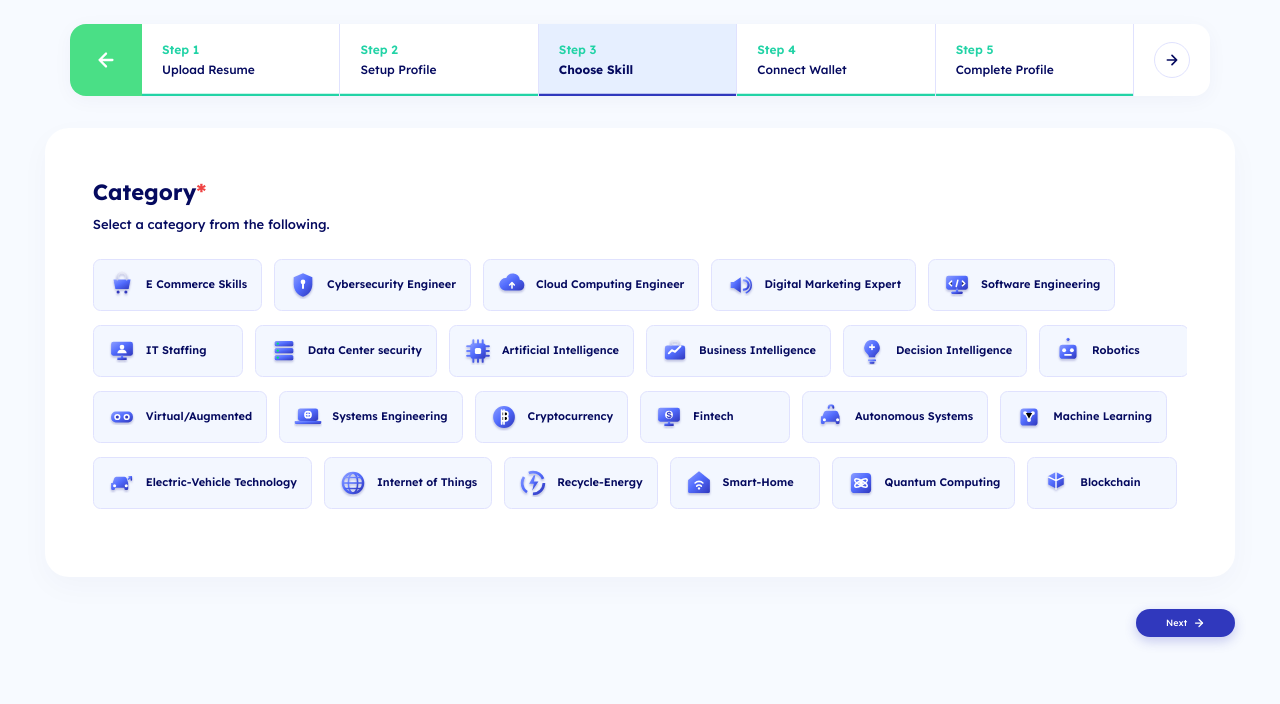
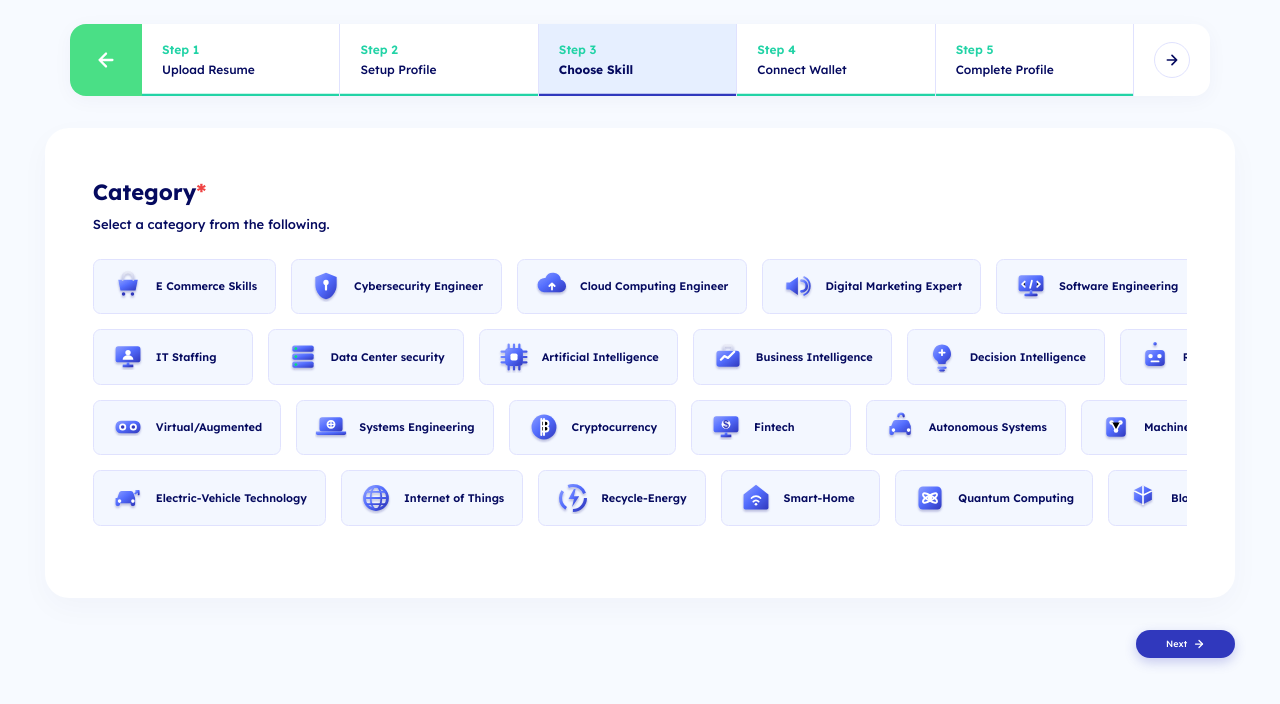
Before and after one commit to Mominkhalid045-debug/greelance-login, a React (Vite) app: page /skills in a window 1280 px wide. Shown: the top 704 px of the page. Built offline with nearby package versions, Linux system fonts and the light colour scheme.

Commit message:
Update card specs to exact Figma dimensions: height 55.5px, minWidth 159.75px, gap 15px

```diff
--- a/src/pages/SkillsSelection.jsx
+++ b/src/pages/SkillsSelection.jsx
@@ -151,7 +151,7 @@ export default function SkillsSelection() {
 
           {!selectedCategory ? (
             /* Mode 1: Exact 4-Row Grid matching Figma Frame V1.F1.6-A */
-            <div style={{ display: 'flex', flexDirection: 'column', gap: '14px', marginBottom: '20px', width: '100%' }}>
+            <div style={{ display: 'flex', flexDirection: 'column', gap: '15px', marginBottom: '24px', width: '100%' }}>
               {[
                 ["E Commerce Skills", "Cybersecurity Engineer", "Cloud Computing Engineer", "Digital Marketing Expert", "Software Engineering"],
                 ["IT Staffing", "Data Center security", "Artificial Intelligence", "Business Intelligence", "Decision Intelligence", "Robotics"],
@@ -163,7 +163,7 @@ export default function SkillsSelection() {
                   style={{
                     display: 'flex',
                     flexDirection: 'row',
-                    gap: '12px',
+                    gap: '15px',
                     width: '100%',
                     justifyContent: 'flex-start',
                     alignItems: 'center',
@@ -183,10 +183,10 @@ export default function SkillsSelection() {
                           display: 'inline-flex',
                           flexDirection: 'row',
                           alignItems: 'center',
-                          padding: '0 14px',
-                          gap: '10px',
-                          minWidth: '150px',
-                          height: '52px',
+                          padding: '0 18px',
+                          gap: '12px',
+                          minWidth: '159.75px',
+                          height: '55.5px',
                           whiteSpace: 'nowrap',
                           background: '#F3F7FF',
                           border: '1.5px solid #E0E2FE',
@@ -206,9 +206,9 @@ export default function SkillsSelection() {
                           e.currentTarget.style.borderColor = '#E0E2FE';
                         }}
                       >
-                        <div style={{ width: '28px', height: '28px', display: 'flex', alignItems: 'center', justifyContent: 'center', flexShrink: 0 }}>
+                        <div style={{ width: '32px', height: '32px', display: 'flex', alignItems: 'center', justifyContent: 'center', flexShrink: 0 }}>
                           {cat.img ? (
-                            <img src={cat.img} alt={cat.name} style={{ width: '28px', height: '28px', objectFit: 'contain' }} />
+                            <img src={cat.img} alt={cat.name} style={{ width: '32px', height: '32px', objectFit: 'contain' }} />
                           ) : null}
                         </div>
                         <span style={{ fontFamily: F, fontSize: '11px', fontWeight: 600, color: '#050A5F' }}>{cat.name}</span>
```
